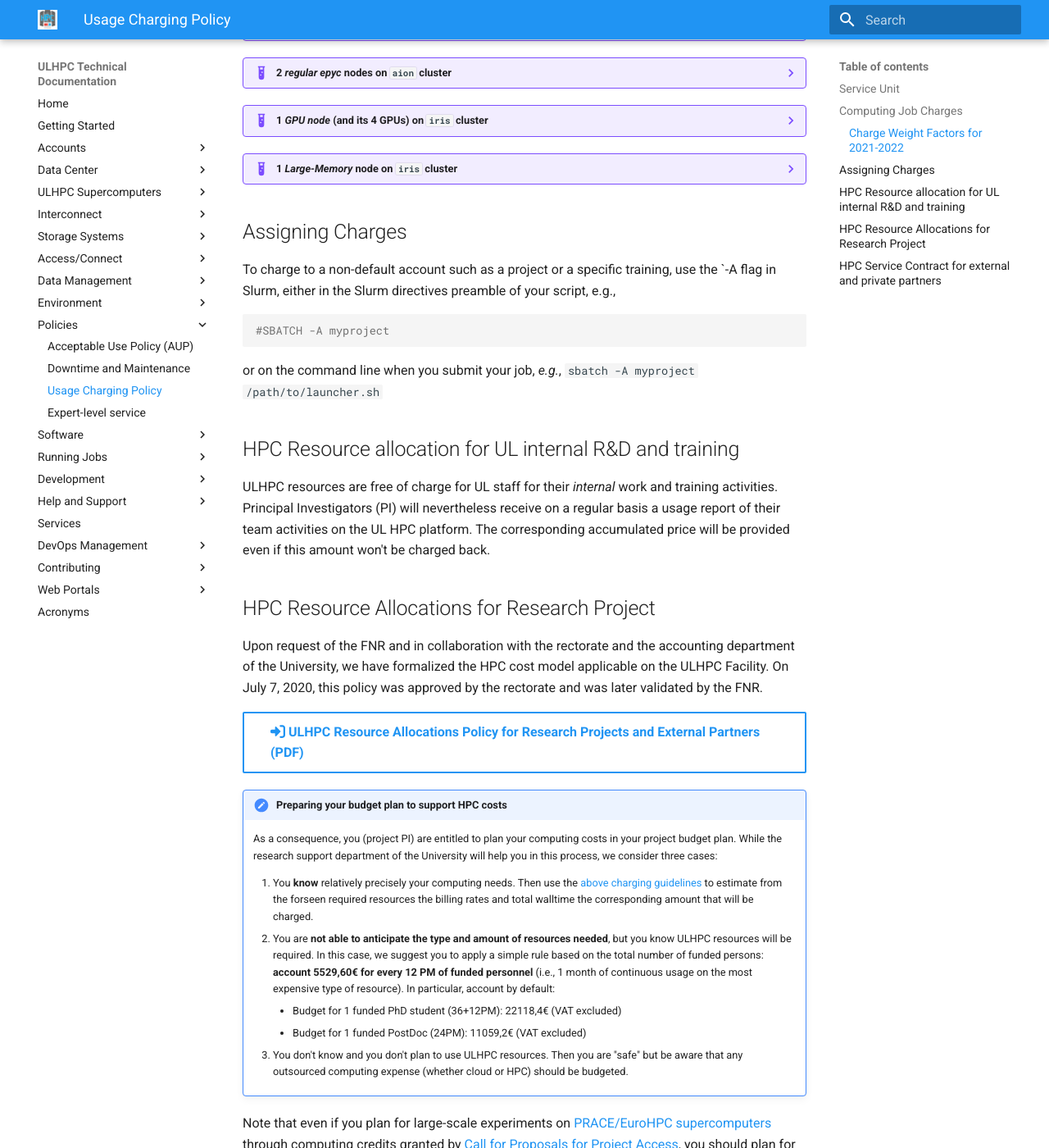
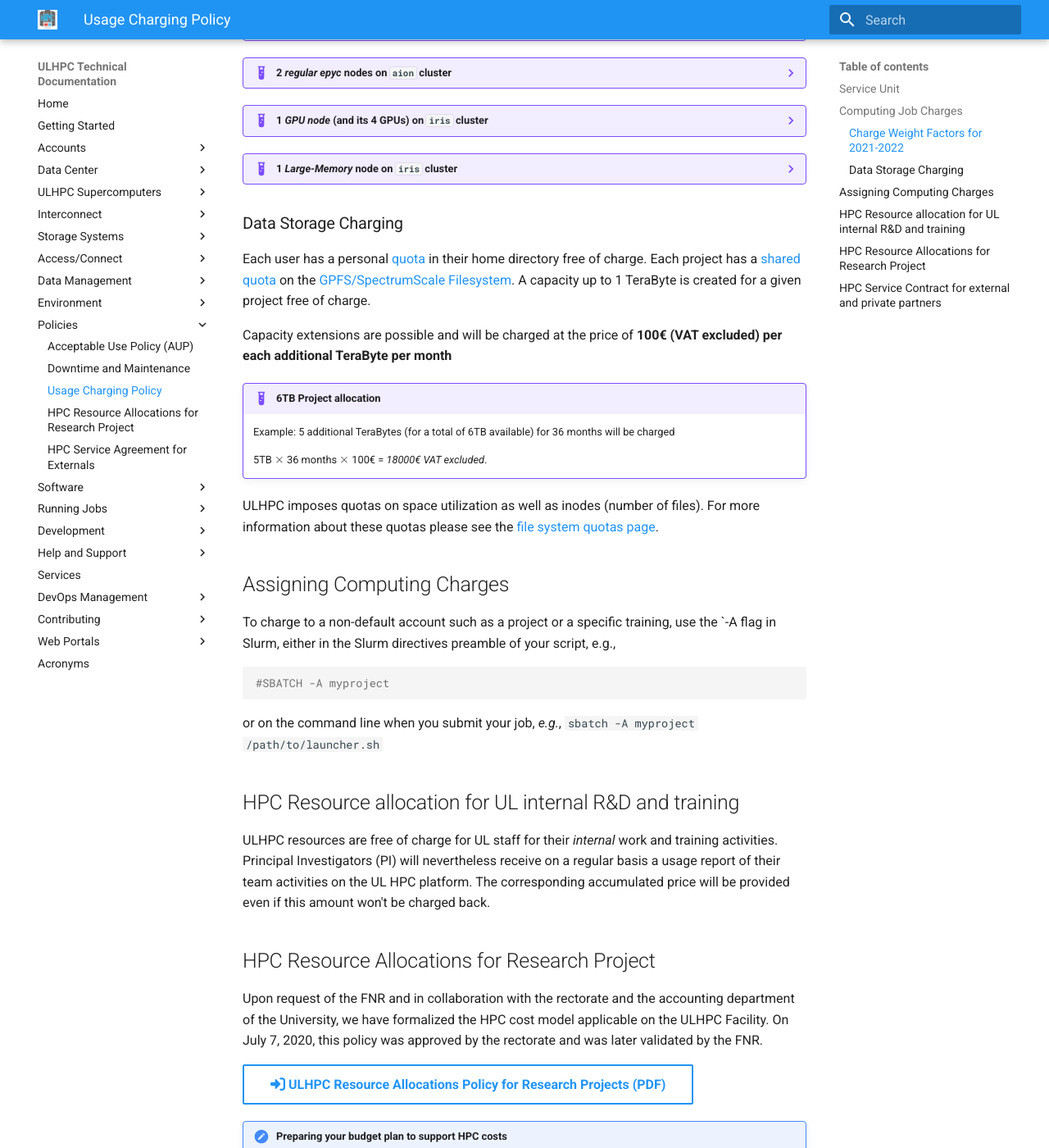
Before and after one commit to ULHPC/ulhpc-docs, an MkDocs documentation site: the page built from docs/policies/usage-charging.md, in a window 1280 px wide and 1400 px high, scrolled down 2108 px. Shown: the whole window at 82% size. Built offline with MkDocs 1.6.1 and Material for MkDocs 9.7.7, drawn with Linux system fonts in a browser that asks for light colours; comment, search, counter and statistics services are not loaded; some of the changed text lies outside the part shown.

Commit message:
[policies] ULHPC Usage Charging Policy ++
Signed-off-by: Sebastien Varrette <Sebastien.Varrette@uni.lu>

````diff
--- a/docs/policies/usage-charging.md
+++ b/docs/policies/usage-charging.md
@@ -114,7 +114,24 @@ In particular, `interactive` jobs are always free-of-charge.
     * a total of $B_\text{rate}\times  T_\text{exec}=  224 \times 30\text{ days}\times 24\text{ hours} =224\times 720$ = **161280 SU**
     * if this job would be billed, it would lead to  $161280 \text{ SU}\times 0,03€/SU$ = _4838,4€ VAT excluded_
 
-## Assigning Charges
+### Data Storage Charging
+
+Each user has a personal [quota](../filesystems/quotas.md) in their home directory free of charge.
+Each project has a [shared quota](../filesystems/quotas.md) on the [GPFS/SpectrumScale Filesystem](../filesystems/gpfs.md#global-project-directory-projecthomeworkprojects).
+A capacity up to 1 TeraByte is created for a given project free of charge.
+
+Capacity extensions are possible and will be charged at the price of **100€ (VAT excluded) per each additional TeraByte per month**
+
+!!! example "6TB Project allocation"
+    Example: 5 additional TeraBytes (for a total of 6TB available) for 36 months will be charged
+
+    5TB $\times$ 36 months $\times$ 100€ = _18000€ VAT excluded_.
+
+ULHPC imposes quotas on space utilization as well as inodes (number of files).
+For more information about these quotas please see the [file system quotas page](../filesystems/quotas.md).
+
+
+## Assigning Computing Charges
 
 To charge to a non-default account such as a project or a specific training, use the `-A <projectname> flag in Slurm, either in the Slurm directives preamble of your script, e.g.,
 
@@ -123,6 +140,8 @@ To charge to a non-default account such as a project or a specific training, use
 ```
 
 or on the command line when you submit your job, _e.g._, `sbatch -A myproject /path/to/launcher.sh`
+
+
 
 ## HPC Resource allocation for UL internal R&D and training
 
@@ -135,7 +154,7 @@ The corresponding accumulated price will be provided even if this amount won't b
 Upon request of the FNR and in collaboration with the rectorate and the accounting department of the University, we have formalized the HPC cost model applicable on the ULHPC Facility.
 On July 7, 2020, this policy was approved by the rectorate and was later validated by the FNR.
 
-[:fontawesome-solid-sign-in-alt:  ULHPC Resource Allocations Policy for Research Projects and External Partners (PDF)](https://hpc.uni.lu/download/documents/Uni.lu-HPC-Resource-allocation-policy_budget-guidelines-v1.0.pdf){: .md-button .md-button--link }
+[:fontawesome-solid-sign-in-alt:  ULHPC Resource Allocations Policy for Research Projects (PDF)](https://hpc.uni.lu/download/documents/Uni.lu-HPC-Resource-allocation-policy_budget-guidelines-v1.0.pdf){: .md-button .md-button--link }
 
 !!! important "Preparing your budget plan to support HPC costs"
     As a consequence, you (project PI) are entitled to plan your computing costs in your project budget plan.
@@ -161,8 +180,7 @@ The University extends access to its HPC resources (i.e., facility and expert HP
 While a limited amount of computational resources can be allocated in such cases, this can be done through a dedicated service contract enforcing a **1 year commitment with an initial pre-paid forfait covering a share of the total planned usage, whether used or not**.
 Several companies such as [Arcelor Mittal](https://luxembourg.arcelormittal.com/26/87/language/FR) or [Ceratizit](https://www.ceratizit.com/) use or have used the ULHPC facility to serve their internal needs with such service contract agreements.
 
-[:fontawesome-solid-sign-in-alt: Contact us for more details.](mailto:hpc-users@uni.lu){: .md-button .md-button--link }
-[:fontawesome-solid-sign-in-alt:  ULHPC Resource Allocations Policy for External Partners (PDF)](https://hpc.uni.lu/download/documents/Uni.lu-HPC-Resource-allocation-policy_budget-guidelines-v1.0.pdf){: .md-button .md-button--link }
+[:fontawesome-solid-sign-in-alt: Contact us for more details.](mailto:hpc-users@uni.lu){: .md-button .md-button--link } [:fontawesome-solid-sign-in-alt:  ULHPC for External Partners Policy (PDF)](https://hpc.uni.lu/download/documents/Uni.lu-HPC-Resource-allocation-policy_budget-guidelines-v1.0.pdf){: .md-button .md-button--link }
 
 
 For such pure commercial requests, you may also want to contact [LuxProvide](https://luxprovide.lu/), the national HPC center which also aims at serving the private sector for HPC needs.
--- a/mkdocs.yml
+++ b/mkdocs.yml
@@ -71,13 +71,13 @@ nav:
     - Easybuild: 'environment/easybuild.md'
   ###########
   - Policies:
-    - Acceptable Use Policy (AUP):               'policies/aup.md'
-    - Downtime and Maintenance:                  'policies/maintenance.md'
-    # - Software Update Policy:                    'policies/software.md'
-    - Usage Charging Policy:                     'policies/usage-charging.md'
-    # - HPC Resource Allocations for Research Project and External Partners: 'policies/resource-allocation.md'
-    #- HPC Service Agreement for Externals:       'policies/externals.md'
-    - Expert-level service:                      'support/professional-services.md'
+    - Acceptable Use Policy (AUP):                   'policies/aup.md'
+    - Downtime and Maintenance:                      'policies/maintenance.md'
+    # - Software Update Policy:                      'policies/software.md'
+    - Usage Charging Policy:                         'policies/usage-charging.md'
+    - HPC Resource Allocations for Research Project: 'policies/usage-charging/#hpc-resource-allocations-for-research-project'
+    - HPC Service Agreement for Externals:           'policies/usage-charging/#hpc-service-contract-for-external-and-private-partners'
+    # - Expert-level service:                        'support/professional-services.md'
   ###########
   - Software:
     - Supported Software List:     'software/index.md'
````
